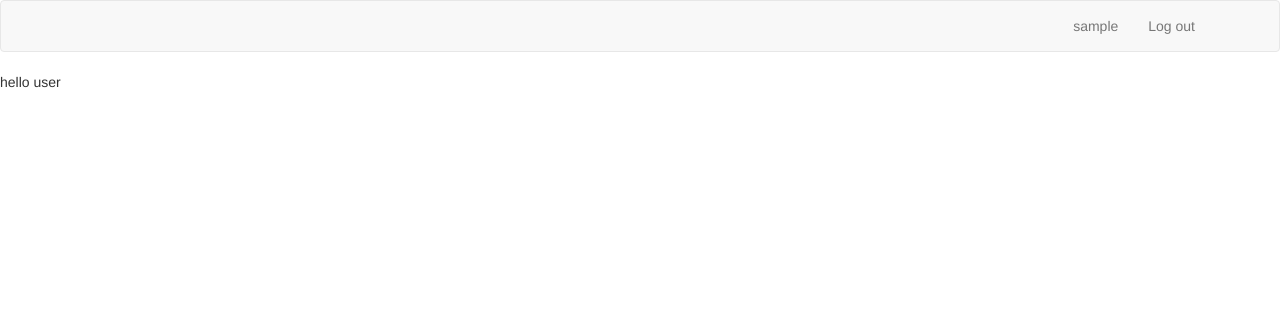
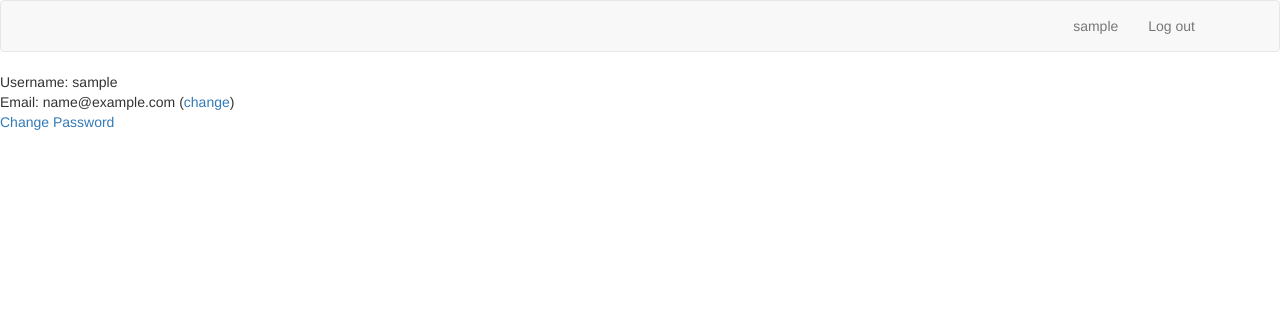
Before and after one commit to steven-mercatante/Flask-sandbox, a Flask app: page /auth/user in a window 1280 px wide. Shown: the top 312 px of the page. Run offline with Flask 2, Linux system fonts and the light colour scheme; the visitor is signed in with stand-in values (Sample User, id 1); data comes from the database, SQL or seed files in the repository; parts of the project's set-up code (start-up, migrations or seed data) failed here and were passed over; some libraries are stand-ins or nearby versions.

Commit message:
Wire up basic user management portal

```diff
--- a/app/templates/auth/user.html
+++ b/app/templates/auth/user.html
@@ -1,5 +1,9 @@
 {% extends 'base.html' %}
 
 {% block page_content %}
-hello user
+
+Username: {{ current_user.username }}<br>
+Email: {{ current_user.email }} (<a href="{{ url_for('auth.change_email_request') }}">change</a>)<br>
+<a href="{{ url_for('auth.change_password') }}">Change Password</a>
+
 {% endblock %}
```
